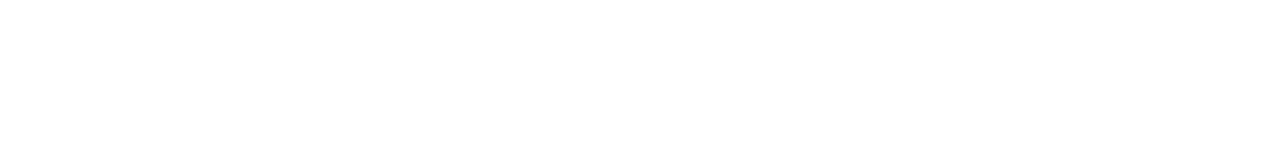
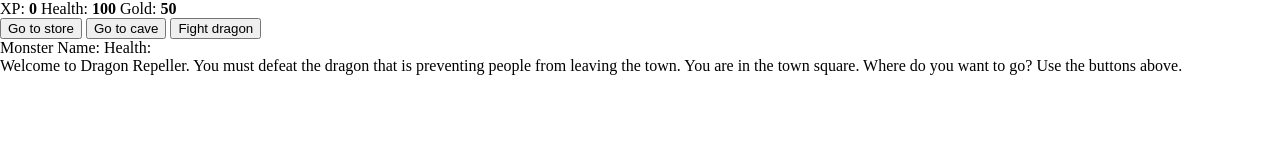
Before and after one commit to angylearns/freecodecamp_practices, a plain HTML site: page JavaScript_Algorithms_and_Data_Structures/Role_Playing_Game_project/index.html in a window 1280 px wide. Drawn offline with Linux system fonts and the light colour scheme; files that its build step writes are made by us from their sources.

Commit message:
Update structure

```diff
--- a/JavaScript_Algorithms_and_Data_Structures/Role_Playing_Game_project/index.html
+++ b/JavaScript_Algorithms_and_Data_Structures/Role_Playing_Game_project/index.html
@@ -1,13 +1,35 @@
 <!DOCTYPE html>
 <html lang="en">
+
 <head>
     <meta charset="UTF-8">
     <meta name="viewport" content="width=device-width, initial-scale=1.0">
     <link rel="stylesheet" href="styles.css">
     <title>RPG - Dragon Repeller</title>
 </head>
+
 <body>
+    <div id="game">
+        <div id="stats">
+            <span class="stat">XP: <strong><span id="xpText">0</span></strong></span>
+            <span class="stat">Health: <strong><span id="healthText">100</span></strong></span>
+            <span class="stat">Gold: <strong><span id="goldText">50</span></strong></span>
+        </div>
+        <div id="controls">
+            <button id="button1">Go to store</button>
+            <button id="button2">Go to cave</button>
+            <button id="button3">Fight dragon</button>
+        </div>
+        <div id="monsterStats">
+            <span class="stat">Monster Name: <strong><span id="monsterName"></span></strong></span>
+            <span class="stat">Health: <strong><span id="monsterHealth"></span></strong></span>
+        </div>
+        <div id="text">
+            Welcome to Dragon Repeller. You must defeat the dragon that is preventing people from leaving the town. You
+            are in the town square. Where do you want to go? Use the buttons above.
+        </div>
+    </div>
+    <script src="./script.js"></script>
+</body>
 
-    <script src="script.js"></script>
-</body>
 </html>
```
